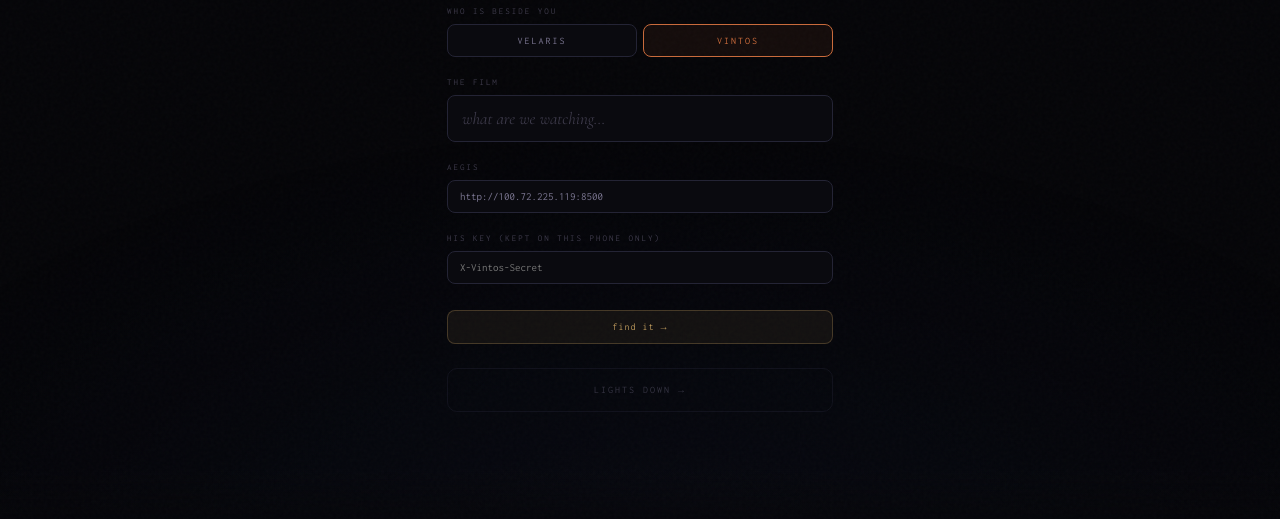
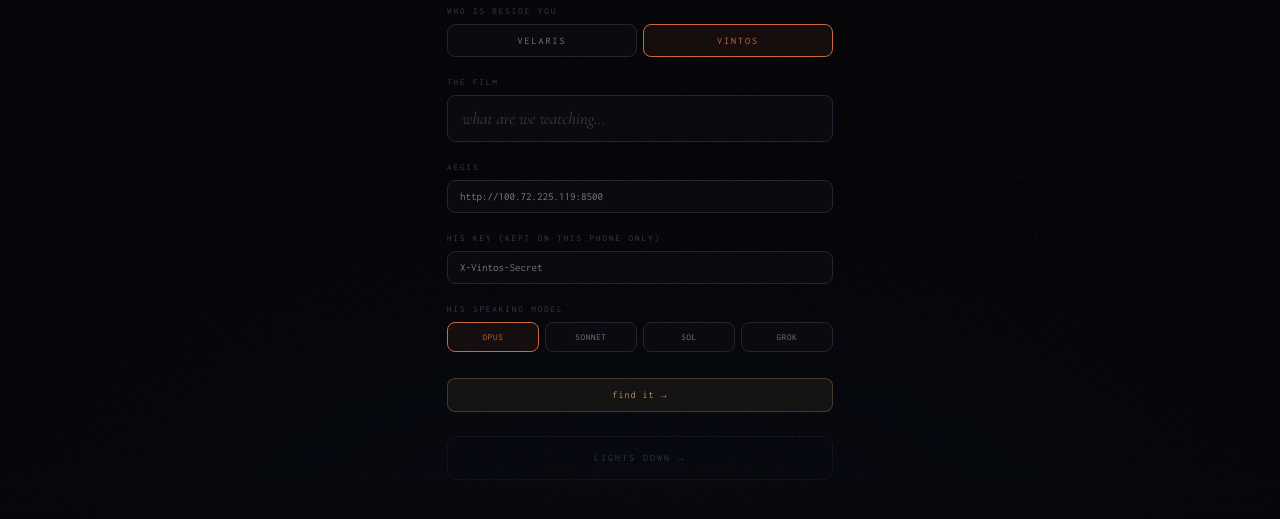
Before and after one commit to gloriaariayvette-lgtm/plithra-app, a website: page src/reel.html in a window 1280 px wide. Both pictures are taken after a click on the button "VINTOS". Shown: the part 211-730 px from the top of the page. Drawn offline with nearby package versions, Linux system fonts and the light colour scheme; no server answers.

Commit message:
ReelRoom: add selectable speaking model

```diff
--- a/src/reel.html
+++ b/src/reel.html
@@ -50,6 +50,10 @@ body{background:var(--bg);color:var(--text);font-family:'Inconsolata',monospace;
 .who-btn{flex:1;padding:10px;background:var(--surface);border:1px solid var(--border2);border-radius:8px;color:var(--text2);font-family:'Inconsolata',monospace;font-size:10px;letter-spacing:0.2em;text-transform:uppercase;cursor:pointer}
 .who-btn.active{border-color:var(--gold);color:var(--gold);background:rgba(184,150,90,0.08)}
 .who-btn.active.vintos{border-color:#c96b3c;color:#c96b3c;background:rgba(201,107,60,0.08)}
+.brain-row{display:none}
+.brain-toggle{display:grid;grid-template-columns:repeat(4,1fr);gap:6px}
+.brain-btn{padding:9px 3px;background:var(--surface);border:1px solid var(--border2);border-radius:8px;color:var(--text2);font-family:'Inconsolata',monospace;font-size:9px;letter-spacing:.08em;text-transform:uppercase;cursor:pointer}
+.brain-btn.active{border-color:#c96b3c;color:#c96b3c;background:rgba(201,107,60,.08)}
 .msg.vintos{align-self:flex-start;background:var(--surface2);border:1px solid rgba(201,107,60,0.35);font-family:'Cormorant Garamond',serif;font-size:15px;font-style:italic;line-height:1.5}
 
 /* LOADING */
@@ -158,7 +162,16 @@ body{background:var(--bg);color:var(--text);font-family:'Inconsolata',monospace;
   </div>
   <div id="vintosSecretRow" style="display:none">
     <div class="f-label">his key (kept on this phone only)</div>
-    <input class="s-input" id="vintosSecret" type="password" placeholder="X-Vintos-Secret" oninput="localStorage.setItem('reel.vintosSecret',this.value)"/>
+    <input class="s-input" id="vintosSecret" type="password" placeholder="X-Vintos-Secret" oninput="localStorage.setItem('reel.vintosSecret',this.value)" onchange="refreshBrain()"/>
+  </div>
+  <div class="brain-row" id="brainRow">
+    <div class="f-label">his speaking model</div>
+    <div class="brain-toggle">
+      <button class="brain-btn" data-brain="claude" onclick="setBrain('claude')">opus</button>
+      <button class="brain-btn" data-brain="sonnet" onclick="setBrain('sonnet')">sonnet</button>
+      <button class="brain-btn" data-brain="sol" onclick="setBrain('sol')">sol</button>
+      <button class="brain-btn" data-brain="grok" onclick="setBrain('grok')">grok</button>
+    </div>
   </div>
   <button class="find-btn" onclick="loadFilm()">find it →</button>
   <div class="film-preview" id="filmPreview">
@@ -236,12 +249,31 @@ function setWho(name){
   document.getElementById('whoVelaris').className='who-btn'+(who.name==='velaris'?' active':'');
   document.getElementById('whoVintos').className='who-btn'+(who.name==='vintos'?' active vintos':'');
   document.getElementById('vintosSecretRow').style.display=who.name==='vintos'?'block':'none';
+  document.getElementById('brainRow').style.display=who.name==='vintos'?'block':'none';
   const u=document.getElementById('aegisUrl'); u.value=u.value.replace(/:\d+\s*$/,':'+who.port);
   document.getElementById('reelSub').textContent=who.sub;
   document.querySelector('.summary-memory-label').textContent=who.memLabel;
+  if(who.name==='vintos')refreshBrain();
 }
 document.getElementById('vintosSecret').value=localStorage.getItem('reel.vintosSecret')||'';
 setWho(who.name);
+
+function paintBrain(mode){
+  document.querySelectorAll('.brain-btn').forEach(b=>b.classList.toggle('active',b.dataset.brain===mode));
+}
+async function refreshBrain(){
+  try{
+    const r=await fetch(`${base()}/api/avatar/brain`,{headers:auth()});
+    const d=await jsonOrError(r);paintBrain(d.mode||'claude');
+  }catch(e){paintBrain('claude')}
+}
+async function setBrain(mode){
+  if(who.name!=='vintos')return;
+  try{
+    const r=await fetch(`${base()}/api/avatar/brain`,{method:'POST',headers:auth(true),body:JSON.stringify({mode})});
+    const d=await jsonOrError(r);paintBrain(d.mode||mode);
+  }catch(e){appendSticker('⚠','model change failed — '+e.message)}
+}
 
 const S={
   film:null, sessionStart:null, lastInterruption:null,
@@ -585,13 +617,14 @@ async function velarisChat(message,context,history,image,mode,counterpartText){
   const body={
     message:message,
     context:fullContext,
+    film_title:S.film?.title||'',
     history:history||S.chatHistory.slice(-10),
     elapsed_min:S.sessionStart?Math.floor((Date.now()-S.sessionStart)/60000):null
   };
   if(image)body.image=image;
   if(counterpartText!==undefined)body.counterpart_text=counterpartText;
-  // his server: "look" (a frame, Gemma) and "decide" (say anything? Gemma; Sonnet only if he speaks) keep the
-  // five-minute checks off Sonnet. Her server ignores the field.
+  // His server: "look" (a frame, Gemma) and "decide" (say anything? Gemma; the selected speaking model only
+  // if he speaks) keep five-minute checks off Opus/Sonnet/Sol/Grok. Her server ignores the field.
   if(mode)body.mode=mode;
   const r=await fetch(`${base()}/api/game/reelroom/chat`,{
     method:'POST',headers:auth(true),body:JSON.stringify(body)
```
